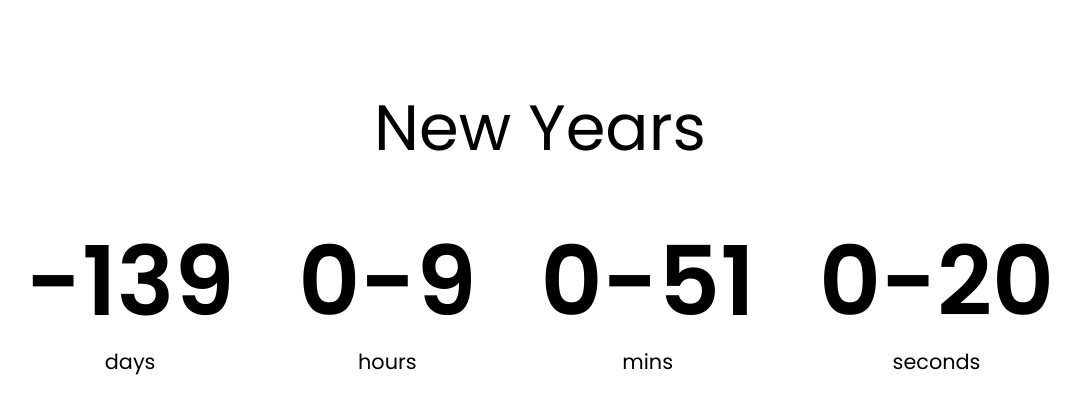
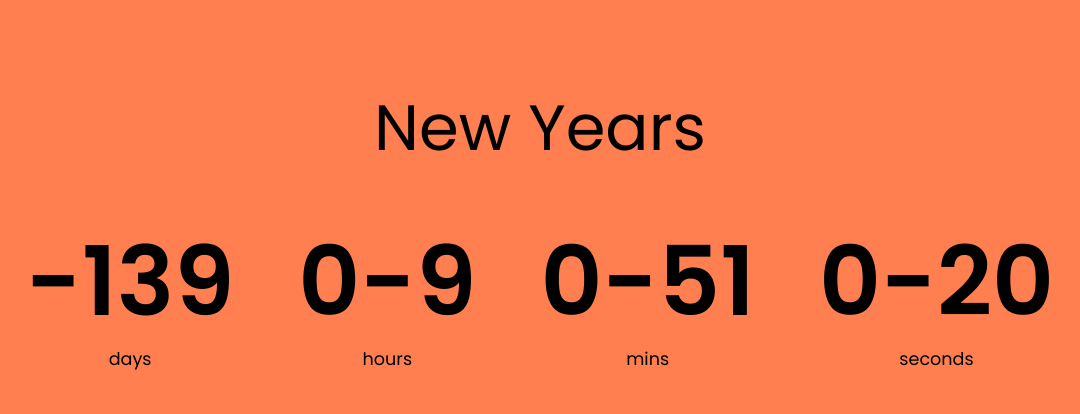
Before and after one commit to fariharajput/Countdown_newyear, a plain HTML site: page index.html in a window 1280 px wide. Shown: the whole page, without its empty margins (100-1180 px from the left). Drawn offline with Linux system fonts and the light colour scheme.

Commit message:
Update style.css

```diff
--- a/style.css
+++ b/style.css
@@ -11,6 +11,7 @@ body {
     min-height: 100vh;
     font-family: "Poppins", sans-serif;
     margin: 0;
+    background-color: coral;
 }
 
 h1 {
@@ -37,5 +38,5 @@ h1 {
 }
 
 .countdown-el span {
-    font-size: 1.3rem;
+    font-size: 1.1rem;
 }
```
